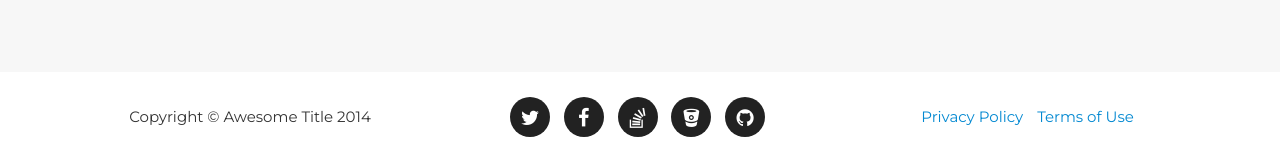
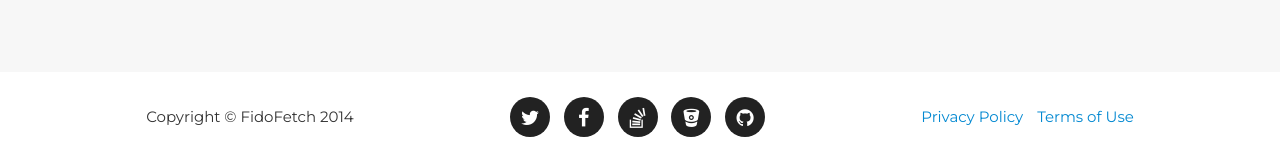
Before and after one commit to mdrasnin/fido-fetch, a Jekyll site: the page built from index.html, in a window 1280 px wide and 900 px high, scrolled down 3803 px. Shown: the part 738-897 px from the top of the window. Built offline with Jekyll 4.4.1, drawn with Linux system fonts in a browser that asks for light colours; some web fonts are replaced; part of the change alters nothing that is shown.

Commit message:
Updated site title & description to say FidoFetch everywhere

```diff
--- a/_config.yml
+++ b/_config.yml
@@ -1,10 +1,10 @@
-url: https://y7kim.github.io
-baseurl: /agency-jekyll-theme/
+url: "http://127.0.0.1"
+baseurl: ""
 
 # Site settings
-title: Awesome Title
-email: your-email@domain.com
-description: "Write an awesome description for your new site here. You can edit this line in _config.yml. It will appear in your document head meta (for Google search results) and in your feed.xml site description."
+title: FidoFetch
+email: fidofetch@mailinator.com
+description: "An Augmented Reality HoloLens application for better dog training and consistency."
 
 # Color settings (hex-codes without the leading hash-tag)
 color:
--- a/_includes/head.html
+++ b/_includes/head.html
@@ -1,7 +1,7 @@
 <head>
     <meta charset="utf-8">
     <meta http-equiv="X-UA-Compatible" content="IE=edge">
-    <title>FidoFetch</title>
+    <title>{{ site.title }}</title>
     <meta name="viewport" content="width=device-width">
     <meta name="description" content="{{ site.description }}">
     <link rel="canonical" href="{{ page.url | replace:'index.html','' | prepend: site.baseurl | prepend: site.url }}">
@@ -19,7 +19,7 @@
     <link href='http://fonts.googleapis.com/css?family=Roboto+Slab:400,100,300,700' rel='stylesheet' type='text/css'>
 
     <!-- Custom Stylesheet -->
-    <link rel="stylesheet" href="/agency-jekyll-theme//css/fidofetch.css" type="text/css">
+    <link rel="stylesheet" href="/css/fidofetch.css" type="text/css">
 
     <!-- HTML5 Shim and Respond.js IE8 support of HTML5 elements and media queries -->
     <!-- WARNING: Respond.js doesn't work if you view the page via file:// -->
--- a/_includes/header.html
+++ b/_includes/header.html
@@ -9,7 +9,7 @@
                     <span class="icon-bar"></span>
                     <span class="icon-bar"></span>
                 </button>
-                <a class="navbar-brand page-scroll" href="#page-top">FidoFetch</a>
+                <a class="navbar-brand page-scroll" href="#page-top">{{ site.title }}</a>
             </div>
 
             <!-- Collect the nav links, forms, and other content for toggling -->
```
Also changed, not shown: 8 other files.
